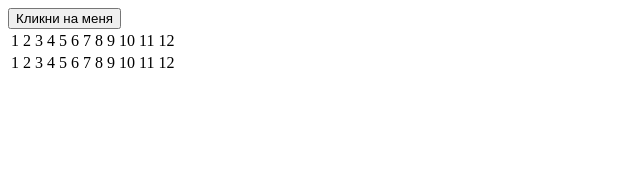
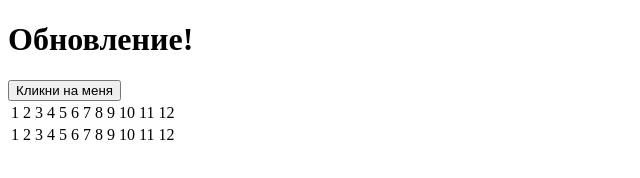
Before and after one commit to zhekix/lesson19, a React app: page dist/index.html in a window 1280 px wide. Shown: the whole page, without its empty margins (0-640 px from the left). Built offline with nearby package versions, Linux system fonts and the light colour scheme.

Commit message:
Adding a title

```diff
--- a/dist/index.html
+++ b/dist/index.html
@@ -13,6 +13,8 @@
 </head>
 <body>
   <div id="root">
+    <h1>Обновление!</h1>
+
     <button>Кликни на меня</button>
 
     <table>
```
